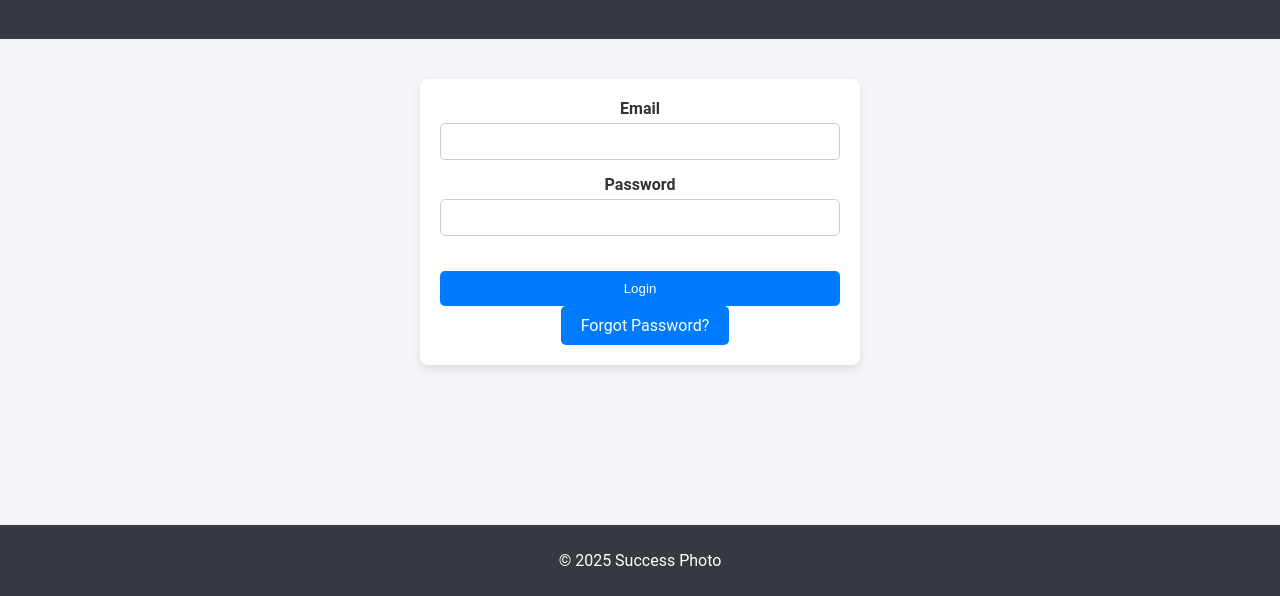
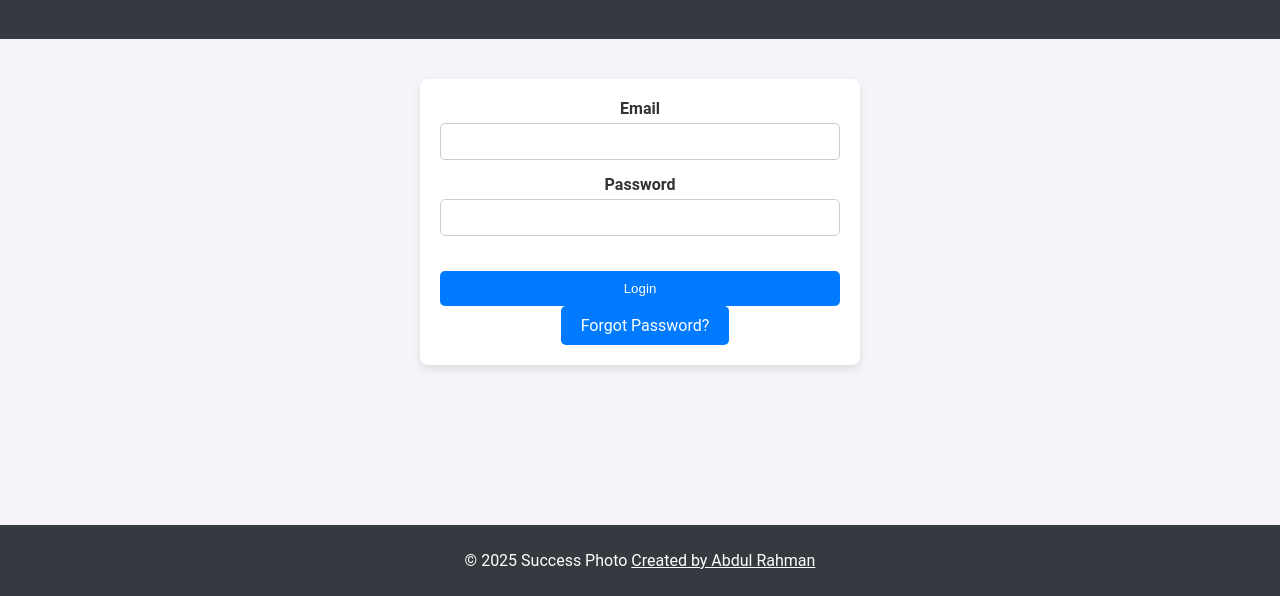
Before and after one commit to hope56-soul/userauth, a plain HTML site: page login.html in a window 1280 px wide. Shown: the part 204-800 px from the top of the page. Drawn offline with nearby package versions, Linux system fonts and the light colour scheme.

Commit message:
login.html

```diff
--- a/login.html
+++ b/login.html
@@ -58,7 +58,7 @@
         </form>
     </main>
     <footer>
-        <p>&copy; 2025 Success Photo</p>
+        <p>&copy; 2025 Success Photo <u>Created by Abdul Rahman<u></u></b></p>
     </footer>
 </body>
 </html>
```
